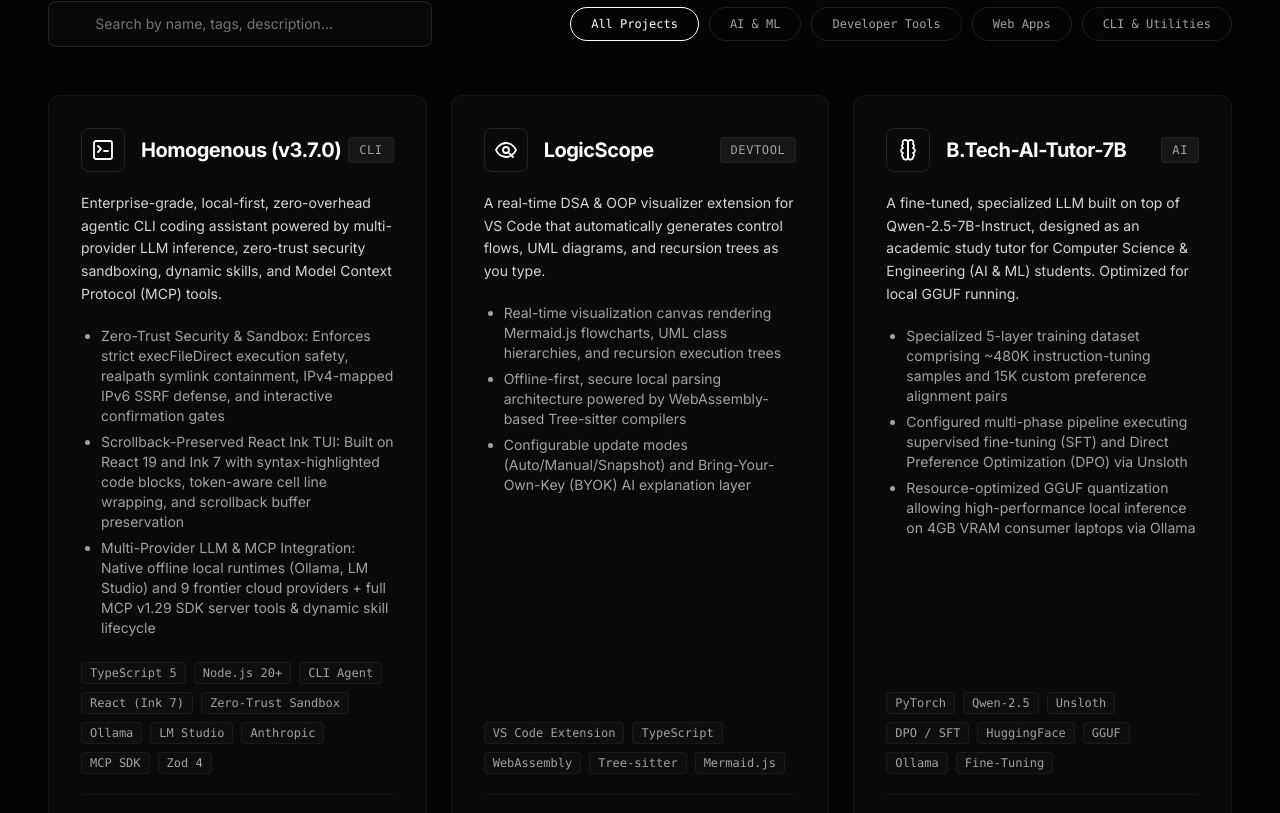
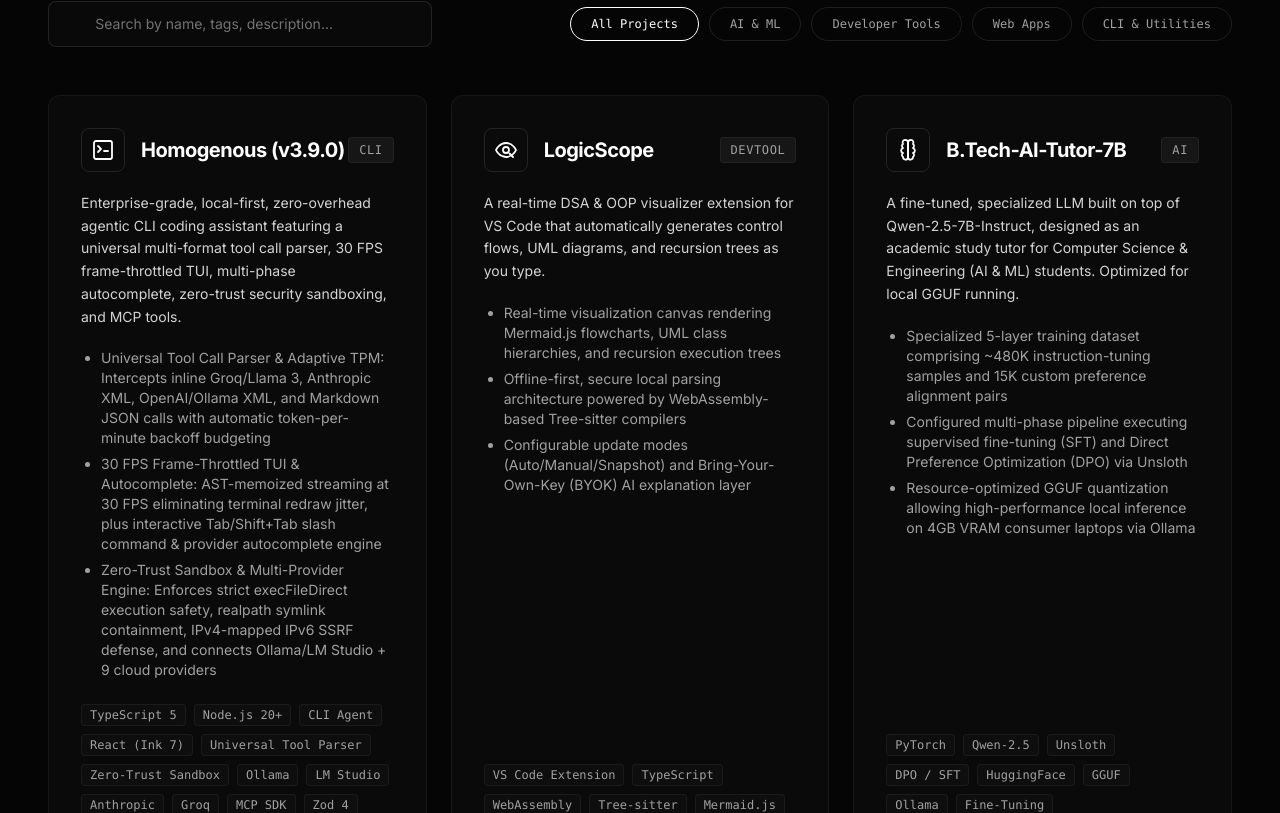
Before and after one commit to CODExGAMERZ/CodexGamerz.github.io, a React (Vite) app: page / in a window 1280 px wide. Shown: the part 2187-3000 px from the top of the page. Built offline with nearby package versions, Linux system fonts and the light colour scheme; no server answers; some icons are missing.

Commit message:
feat: update Homogenous to v3.9.0 with universal tool parser and 30 FPS streaming TUI

```diff
--- a/src/App.jsx
+++ b/src/App.jsx
@@ -712,15 +712,15 @@
   const projects = useMemo(() => [
     {
       icon: <TerminalIcon />,
-      title: "Homogenous (v3.7.0)",
+      title: "Homogenous (v3.9.0)",
       category: "cli",
-      desc: "Enterprise-grade, local-first, zero-overhead agentic CLI coding assistant powered by multi-provider LLM inference, zero-trust security sandboxing, dynamic skills, and Model Context Protocol (MCP) tools.",
-      features: [
-        "Zero-Trust Security & Sandbox: Enforces strict execFileDirect execution safety, realpath symlink containment, IPv4-mapped IPv6 SSRF defense, and interactive confirmation gates",
-        "Scrollback-Preserved React Ink TUI: Built on React 19 and Ink 7 with syntax-highlighted code blocks, token-aware cell line wrapping, and scrollback buffer preservation",
-        "Multi-Provider LLM & MCP Integration: Native offline local runtimes (Ollama, LM Studio) and 9 frontier cloud providers + full MCP v1.29 SDK server tools & dynamic skill lifecycle"
-      ],
-      tags: ["TypeScript 5", "Node.js 20+", "CLI Agent", "React (Ink 7)", "Zero-Trust Sandbox", "Ollama", "LM Studio", "Anthropic", "MCP SDK", "Zod 4"],
+      desc: "Enterprise-grade, local-first, zero-overhead agentic CLI coding assistant featuring a universal multi-format tool call parser, 30 FPS frame-throttled TUI, multi-phase autocomplete, zero-trust security sandboxing, and MCP tools.",
+      features: [
+        "Universal Tool Call Parser & Adaptive TPM: Intercepts inline Groq/Llama 3, Anthropic XML, OpenAI/Ollama XML, and Markdown JSON calls with automatic token-per-minute backoff budgeting",
+        "30 FPS Frame-Throttled TUI & Autocomplete: AST-memoized streaming at 30 FPS eliminating terminal redraw jitter, plus interactive Tab/Shift+Tab slash command & provider autocomplete engine",
+        "Zero-Trust Sandbox & Multi-Provider Engine: Enforces strict execFileDirect execution safety, realpath symlink containment, IPv4-mapped IPv6 SSRF defense, and connects Ollama/LM Studio + 9 cloud providers"
+      ],
+      tags: ["TypeScript 5", "Node.js 20+", "CLI Agent", "React (Ink 7)", "Universal Tool Parser", "Zero-Trust Sandbox", "Ollama", "LM Studio", "Anthropic", "Groq", "MCP SDK", "Zod 4"],
       links: [
         { label: "Source Code", href: "https://github.com/CODExGAMERZ/homogenous", id: "link-homogenous" }
       ]
```
Also changed, not shown: 2 other files (tests, documents, lock files or other folders).
